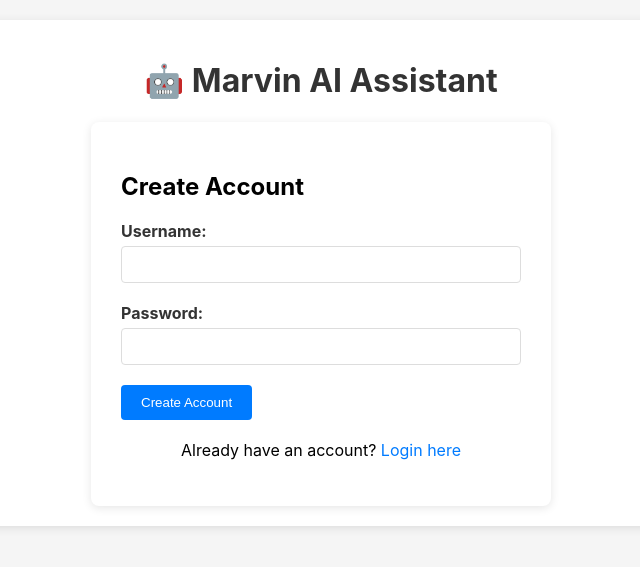
After one commit to himolee/marvin-ai-assistant, a FastAPI app: page /register in a window 1280 px wide. The commit adds this page. Shown: the top 567 px of the page, without its empty margins (319-959 px from the left). Run offline with FastAPI, Linux system fonts and the light colour scheme.

Commit message:
Add all missing HTML templates (login, register, chat) and update CSS styling

```diff
--- a/frontend/static/style.css
+++ b/frontend/static/style.css
@@ -54,3 +54,115 @@ button {
 button:hover {
     background: #0056b3;
 }
+
+/* Authentication Forms */
+.auth-form {
+    max-width: 400px;
+    margin: 0 auto;
+    padding: 30px;
+    background: white;
+    border-radius: 8px;
+    box-shadow: 0 2px 10px rgba(0,0,0,0.1);
+}
+
+.form-group {
+    margin-bottom: 20px;
+}
+
+.form-group label {
+    display: block;
+    margin-bottom: 5px;
+    font-weight: bold;
+    color: #333;
+}
+
+.form-group input {
+    width: 100%;
+    padding: 10px;
+    border: 1px solid #ddd;
+    border-radius: 4px;
+    box-sizing: border-box;
+}
+
+.auth-link {
+    text-align: center;
+    margin-top: 20px;
+}
+
+.auth-link a {
+    color: #007bff;
+    text-decoration: none;
+}
+
+.auth-link a:hover {
+    text-decoration: underline;
+}
+
+.error {
+    background: #f8d7da;
+    color: #721c24;
+    padding: 10px;
+    border-radius: 4px;
+    margin-bottom: 20px;
+    border: 1px solid #f5c6cb;
+}
+
+.success {
+    background: #d4edda;
+    color: #155724;
+    padding: 10px;
+    border-radius: 4px;
+    margin-bottom: 20px;
+    border: 1px solid #c3e6cb;
+}
+
+/* Chat Interface */
+.header {
+    display: flex;
+    justify-content: space-between;
+    align-items: center;
+    margin-bottom: 20px;
+    padding-bottom: 10px;
+    border-bottom: 1px solid #ddd;
+}
+
+.user-info {
+    font-size: 14px;
+    color: #666;
+}
+
+.logout-btn {
+    background: #dc3545;
+    font-size: 12px;
+    padding: 5px 10px;
+}
+
+.logout-btn:hover {
+    background: #c82333;
+}
+
+.message {
+    margin-bottom: 15px;
+    padding: 10px;
+    border-radius: 8px;
+}
+
+.user-message {
+    background: #e3f2fd;
+    margin-left: 20px;
+}
+
+.bot-message {
+    background: #f5f5f5;
+    margin-right: 20px;
+}
+
+.loading {
+    opacity: 0.7;
+    font-style: italic;
+}
+
+.error {
+    background: #ffebee;
+    color: #c62828;
+}
--- /dev/null
+++ b/frontend/templates/register.html
@@ -0,0 +1,39 @@
+<!DOCTYPE html>
+<html lang="en">
+<head>
+    <meta charset="UTF-8">
+    <meta name="viewport" content="width=device-width, initial-scale=1.0">
+    <title>Marvin AI Assistant - Register</title>
+    <link rel="stylesheet" href="/static/style.css">
+</head>
+<body>
+    <div class="container">
+        <h1>🤖 Marvin AI Assistant</h1>
+        <div class="auth-form">
+            <h2>Create Account</h2>
+
+            {% if error %}
+                <div class="error">{{ error }}</div>
+            {% endif %}
+
+            <form method="post" action="/register">
+                <div class="form-group">
+                    <label for="username">Username:</label>
+                    <input type="text" id="username" name="username" required>
+                </div>
+
+                <div class="form-group">
+                    <label for="password">Password:</label>
+                    <input type="password" id="password" name="password" required>
+                </div>
+
+                <button type="submit">Create Account</button>
+            </form>
+
+            <p class="auth-link">
+                Already have an account? <a href="/login">Login here</a>
+            </p>
+        </div>
+    </div>
+</body>
+</html>
```
Also changed, not shown: frontend/templates/chat.html (added, +88 -0 lines), frontend/templates/login.html (added, +43 -0 lines).
